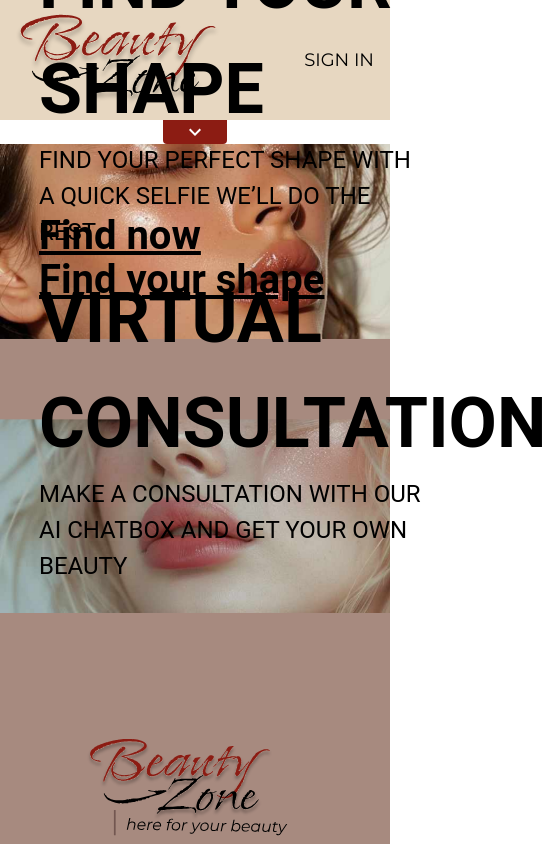
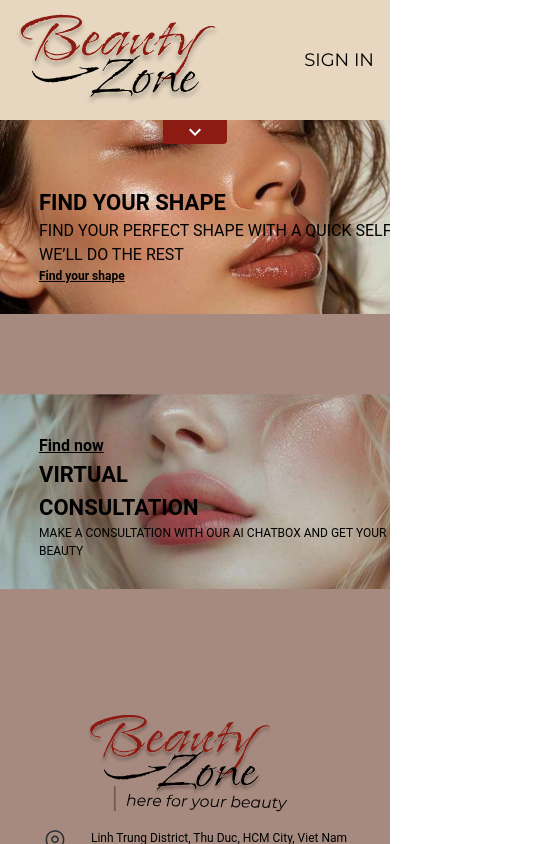
Before and after one commit to Gnauqoa/beauty-zone, a React (Vite) app: page /virtual-services in a window 390 px wide. Shown: the top 844 px of the page, 546 px wide, since content can reach past the window. Built offline with nearby package versions, Linux system fonts and the light colour scheme; a web font is replaced by a local one.

Commit message:
Add responsive for find your shape flow.

```diff
--- a/src/components/AppBar/subBar.jsx
+++ b/src/components/AppBar/subBar.jsx
@@ -68,6 +68,9 @@ const SubBar = () => {
           flexDirection: "column",
           width: "100%",
           justifyContent: "center",
+          position: "absolute",
+          top: "120px",
+          zIndex: 20,
         }}
       >
         <Button
--- a/src/pages/find-your-shape/index.jsx
+++ b/src/pages/find-your-shape/index.jsx
@@ -2,7 +2,8 @@ import { Stack, Typography } from "@mui/material";
 import { QRCodeSVG } from "qrcode.react";
 import bg1 from "../../assets/find-your-shape/background1.webp";
 import { PATH_PAGE } from "../../routers/path";
-import { Link, useSearchParams } from "react-router-dom";
+import { Link, Navigate, useSearchParams } from "react-router-dom";
+import useResponsive from "../../hooks/useResponsive";
 
 const FindYourShape = () => {
   // Get the current host and generate the URL
@@ -11,6 +12,9 @@ const FindYourShape = () => {
   const qrCodeUrl = `${currentHost}${PATH_PAGE.mobile.findYourShape.step1}`;
   const [searchParams] = useSearchParams();
   const resultPage = searchParams.get("result");
+  const isSm = useResponsive("down", "sm");
+  if (isSm) return <Navigate to={PATH_PAGE.mobile.findYourShape.step1} />;
+
   return (
     <Stack
       sx={{
@@ -48,7 +52,7 @@ const FindYourShape = () => {
           textAlign: "center",
           borderRadius: "12px",
           gap: 3,
-          maxWidth: "35%",
+          maxWidth: isSm ? "60%" : "35%",
         }}
       >
         <Typography sx={{ fontSize: 45, fontWeight: 600 }}>
--- a/src/pages/virtual-services/index.jsx
+++ b/src/pages/virtual-services/index.jsx
@@ -5,6 +5,7 @@ import bg1 from "../../assets/virtual-services/background1.png";
 import bg2 from "../../assets/virtual-services/background2.png";
 
 const VirtualServices = () => {
+  const isSm = useResponsive("down", "sm");
   return (
     <Stack
       sx={{
@@ -15,35 +16,45 @@ const VirtualServices = () => {
         gap: 10,
         backgroundColor: "secondary.main",
         pb: 10,
+        overflow: "hidden",
       }}
     >
       <Banner imgSrc={bg1}>
-        <Typography sx={{ fontSize: 70, fontWeight: 600 }}>
+        <Typography sx={{ fontSize: isSm ? 22 : 70, fontWeight: 600 }}>
           FIND YOUR SHAPE
         </Typography>
-        <Typography sx={{ fontSize: 24, fontWeight: 400 }}>
+        <Typography sx={{ fontSize: isSm ? 16 : 24, fontWeight: 400 }}>
           FIND YOUR PERFECT SHAPE WITH A QUICK SELFIE WE’LL DO THE REST
         </Typography>
+
         <Link to={PATH_PAGE.findYourShape.root}>
           <Typography
-            sx={{ fontSize: 40, fontWeight: 600, textDecoration: "underline" }}
+            sx={{
+              fontSize: isSm ? 12 : 40,
+              fontWeight: 600,
+              textDecoration: "underline",
+            }}
           >
             Find your shape
           </Typography>
         </Link>
-      </Banner>{" "}
+      </Banner>
       <Banner imgSrc={bg2}>
         <Link to={PATH_PAGE.findYourShape.root}>
           <Typography
-            sx={{ fontSize: 40, fontWeight: 600, textDecoration: "underline" }}
+            sx={{
+              fontSize: isSm ? 16 : 40,
+              fontWeight: 600,
+              textDecoration: "underline",
+            }}
           >
             Find now
           </Typography>
         </Link>
-        <Typography sx={{ fontSize: 70, fontWeight: 600 }}>
+        <Typography sx={{ fontSize: isSm ? 22 : 70, fontWeight: 600 }}>
           VIRTUAL <br></br> CONSULTATION
         </Typography>
-        <Typography sx={{ fontSize: 24, fontWeight: 400 }}>
+        <Typography sx={{ fontSize: isSm ? 12 : 24, fontWeight: 400 }}>
           MAKE A CONSULTATION WITH OUR AI CHATBOX AND GET YOUR OWN BEAUTY
         </Typography>
       </Banner>
@@ -52,6 +63,7 @@ const VirtualServices = () => {
 };
 
 import PropTypes from "prop-types";
+import useResponsive from "../../hooks/useResponsive";
 
 const Banner = ({ children, imgSrc }) => {
   return (
```
